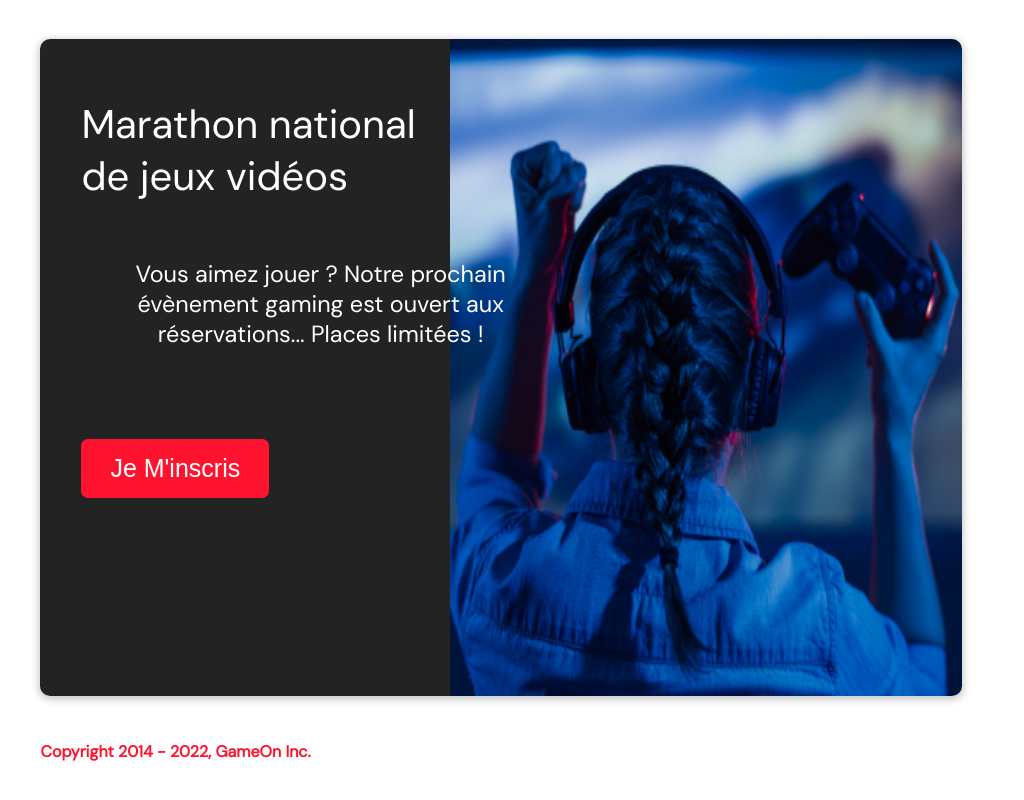
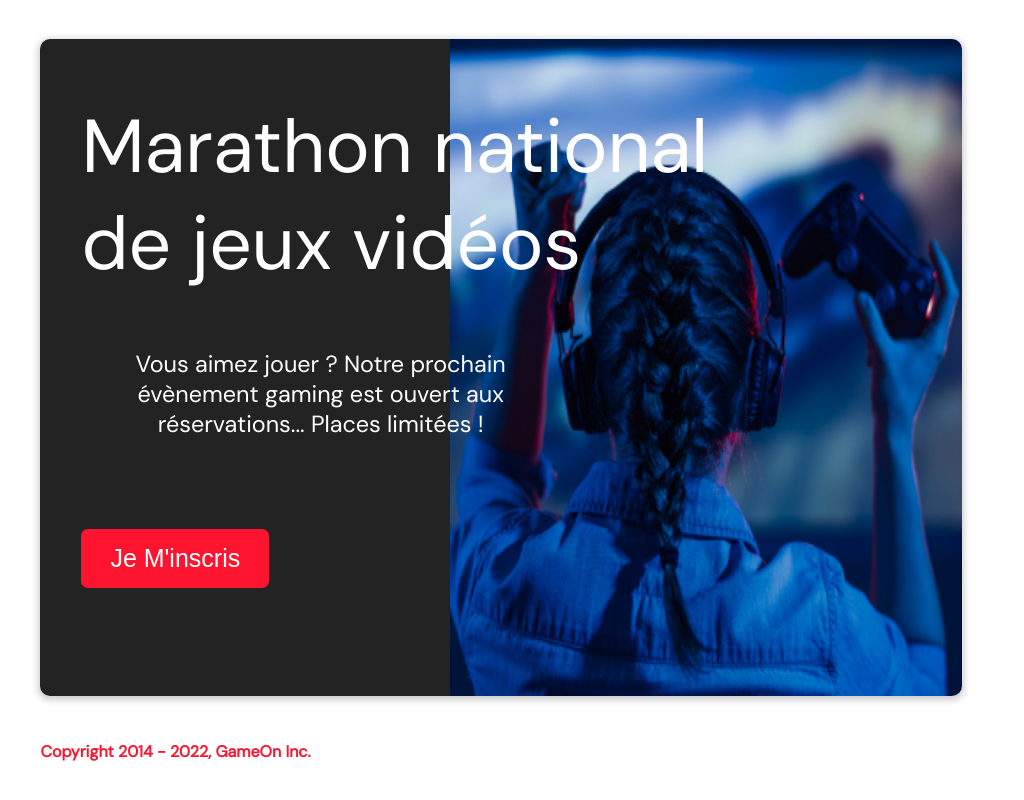
Before and after one commit to KaizenSpirit/game_on, a plain HTML site: page index.html in a window 1024 px wide. Shown: the part 142-942 px from the top of the page. Drawn offline with Linux system fonts and the light colour scheme.

Commit message:
h1 size adjusted

```diff
--- a/assets/css/hero.css
+++ b/assets/css/hero.css
@@ -98,7 +98,7 @@ main {
     width: 0px;
   }
   .hero-content h1{
-    font-size: 40px;
+    font-size: 75px;
   }
   .hero-text {
     /* width: 100%; */
```
